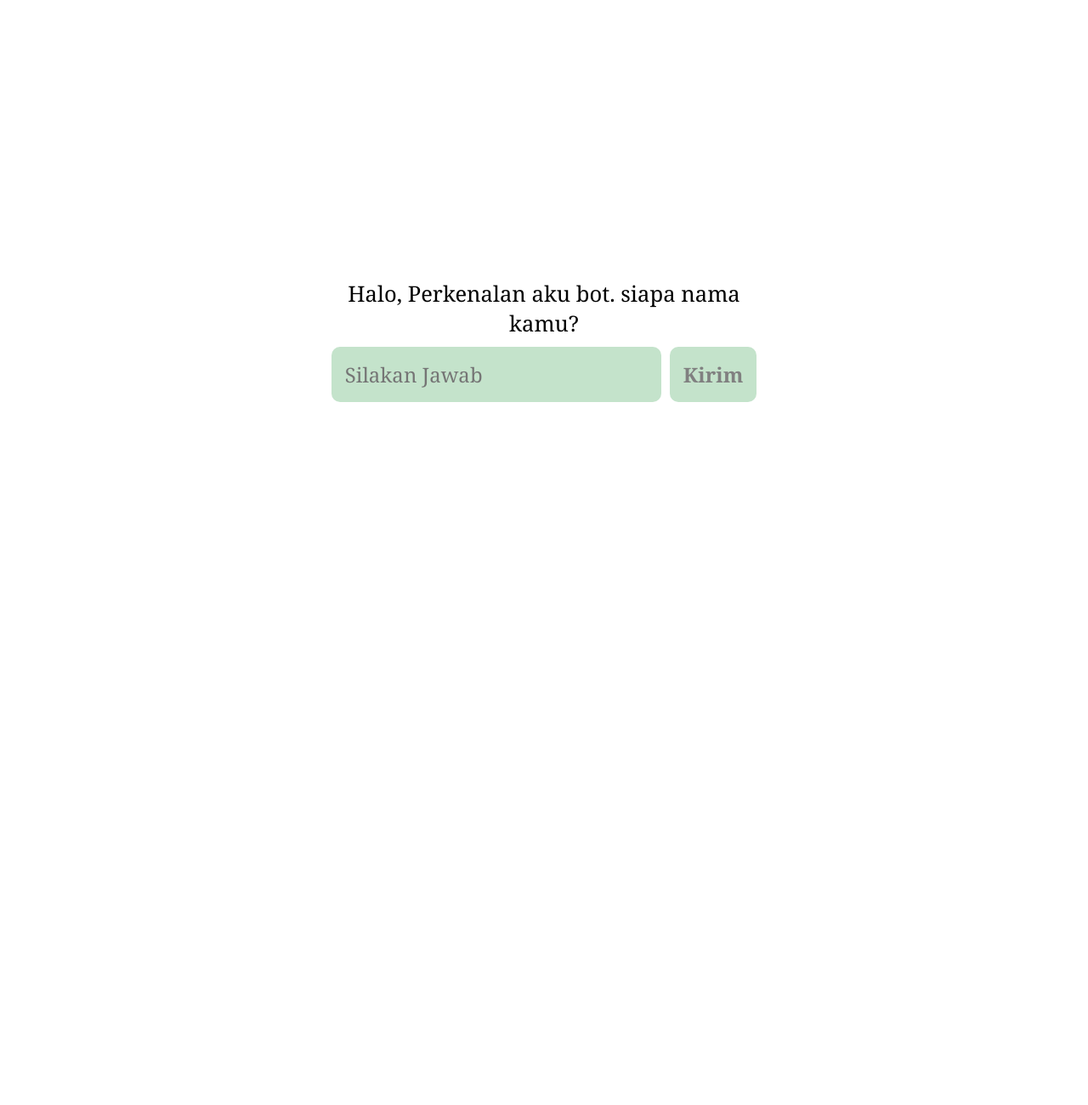
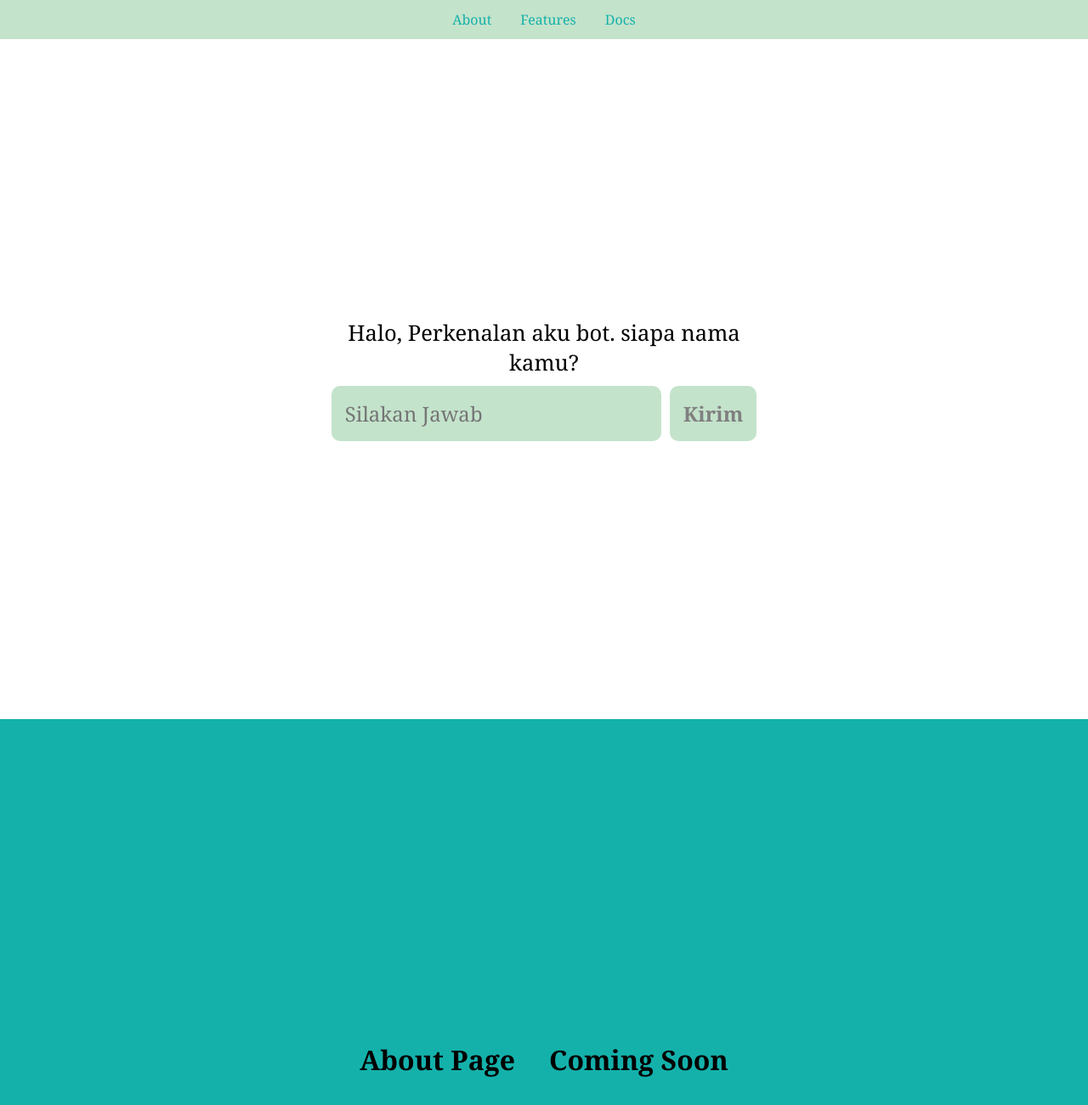
Before and after one commit to lufti45/fake-bot-with-html-css-js, a plain HTML site: page index.html in a window 1280 px wide. Shown: the whole page at 85% size. Before the commit the page ends 800 px from the top, so only its background shows below. Drawn offline with Linux system fonts and the light colour scheme.

Commit message:
new feature

```diff
--- a/index.html
+++ b/index.html
@@ -10,6 +10,13 @@
 </head>
 
 <body>
+    <nav>
+        <ul>
+            <li><a href="#about">About</a></li>
+            <li><a href="#features">Features</a></li>
+            <li><a href="#docs">Docs</a></li>
+        </ul>
+    </nav>
     <div class="container">
         <div class="wrapper">
             <div class="content">
@@ -22,6 +29,18 @@
         </div>
     </div>
     <div id="loaders"></div>
+    <div id="about">
+        <div class="aboutContainer">
+            <div class="aboutWrapper">
+                <div class="aboutContent">
+                    <h1>About Page</h1>
+                </div>
+                <div class="aboutContent">
+                    <h1>Coming Soon</h1>
+                </div>
+            </div>
+        </div>
+    </div>
     <script src="bot.js"></script>
 </body>
 
--- a/style.css
+++ b/style.css
@@ -3,7 +3,32 @@
     padding: 0;
     box-sizing: border-box;
     font-family: Cambria, Cochin, Georgia, Times, 'Times New Roman', serif;
+    scroll-behavior: smooth;
+}
 
+ul {
+    display: flex;
+    gap: 10px;
+    background-color: #C4E3CB;
+    justify-content: center;
+    align-items: center;
+}
+
+li {
+    display: flex;
+    padding: 12px;
+    list-style-type: none;
+}
+
+li > a {
+   color: #14B1AB;
+   text-decoration: none;
+
+}
+
+li > a:hover {
+    color: #466551;
+    transition: all 0.5s ease-in-out;
 }
 
 .container {
@@ -56,7 +81,7 @@ button {
 }
 
 button:hover {
-    color: #4B125C;
+    color: #466551;
     cursor: pointer;
     transition: 0.5s ease-in-out;
 }
@@ -88,3 +113,17 @@ button:hover {
         transform: rotate(360deg);
     }
 }
+
+.aboutContainer {
+    width: 100%;
+    min-height: 100vh;
+    display: flex;
+    justify-content: center;
+    align-items: center;
+    background-color: #14B1AB;
+}
+
+.aboutWrapper {
+    display: flex;
+    gap: 40px;
+}
```
